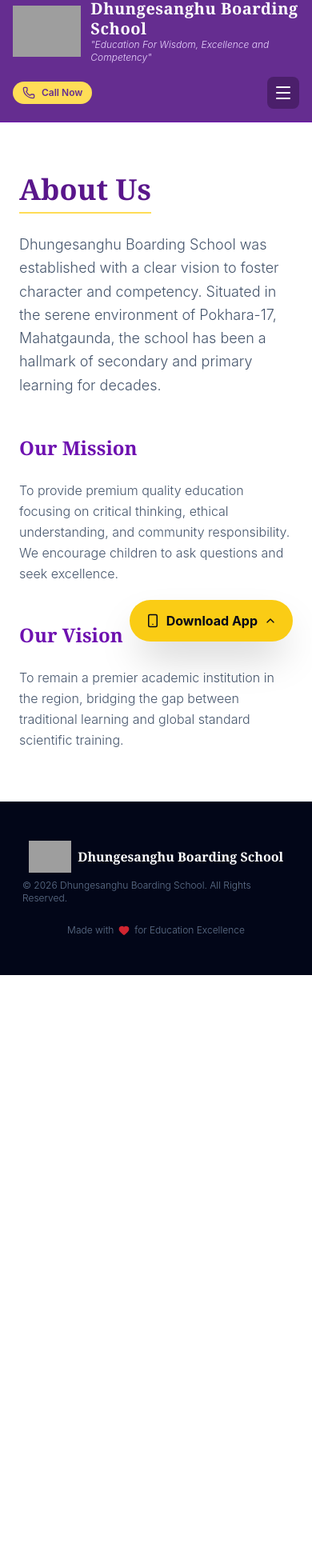
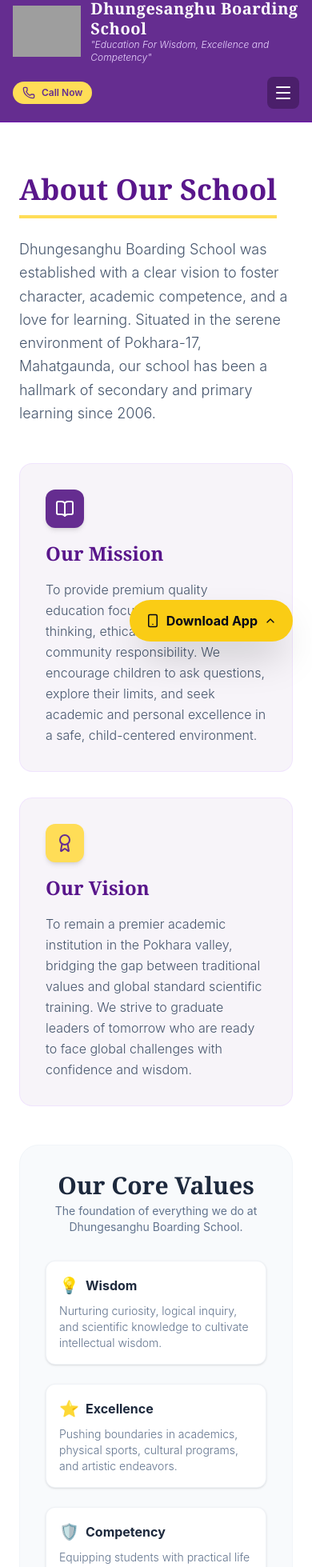
Before and after one commit to mijashsunar10/Dhungesanghu, a React (Vite) app in the folder dhungesangahu-frontend/: page /about-us in a window 390 px wide. Shown: the part 18-1977 px from the top of the page at 80% size. Before the commit the page ends 1237 px from the top, so only its background shows below. Built offline with nearby package versions, Linux system fonts and the light colour scheme; grey boxes are pictures that could not be loaded.

Commit message:
feat: add About Us section to homepage and expand detailed About Us page layout

```diff
--- a/dhungesangahu-frontend/src/pages/AboutUs.tsx
+++ b/dhungesangahu-frontend/src/pages/AboutUs.tsx
@@ -1,22 +1,113 @@
 import React from 'react';
+import { BookOpen, Award } from 'lucide-react';
 
 export const AboutUs: React.FC = () => {
   return (
-    <div className="py-16 px-6 max-w-4xl mx-auto text-left flex flex-col gap-6">
-      <h1 className="text-4xl font-bold font-serif text-purple-900 border-b-2 border-[#ffdd57] pb-2 w-fit">About Us</h1>
-      <p className="text-slate-600 text-lg leading-relaxed font-light">
-        Dhungesanghu Boarding School was established with a clear vision to foster character and competency. Situated in the serene environment of Pokhara-17, Mahatgaunda, the school has been a hallmark of secondary and primary learning for decades.
-      </p>
+    <div className="py-16 px-6 max-w-5xl mx-auto text-left flex flex-col gap-12 font-sans">
 
-      <h2 className="text-2xl font-semibold font-serif text-purple-800 mt-6">Our Mission</h2>
-      <p className="text-slate-600 leading-relaxed font-light">
-        To provide premium quality education focusing on critical thinking, ethical understanding, and community responsibility. We encourage children to ask questions and seek excellence.
-      </p>
+      {/* Title & Introduction */}
+      <div className="flex flex-col gap-4">
+        <h1 className="text-4xl sm:text-5xl font-bold font-serif text-purple-900 border-b-4 border-[#ffdd57] pb-3 w-fit">
+          About Our School
+        </h1>
+        <p className="text-slate-600 text-lg sm:text-xl leading-relaxed font-light mt-2">
+          Dhungesanghu Boarding School was established with a clear vision to foster character, academic competence, and a love for learning. Situated in the serene environment of Pokhara-17, Mahatgaunda, our school has been a hallmark of secondary and primary learning since 2006.
+        </p>
+      </div>
 
-      <h2 className="text-2xl font-semibold font-serif text-purple-800 mt-6">Our Vision</h2>
-      <p className="text-slate-600 leading-relaxed font-light">
-        To remain a premier academic institution in the region, bridging the gap between traditional learning and global standard scientific training.
-      </p>
+      {/* Grid: Mission & Vision */}
+      <div className="grid grid-cols-1 md:grid-cols-2 gap-8">
+        <div className="bg-[#652d90]/5 border border-purple-200/50 p-8 rounded-2xl flex flex-col gap-4">
+          <div className="w-12 h-12 bg-[#652d90] text-white rounded-xl flex items-center justify-center shadow-md">
+            <BookOpen className="h-6 w-6" />
+          </div>
+          <h2 className="text-2xl font-bold font-serif text-purple-900">Our Mission</h2>
+          <p className="text-slate-600 font-light leading-relaxed">
+            To provide premium quality education focusing on critical thinking, ethical understanding, and community responsibility. We encourage children to ask questions, explore their limits, and seek academic and personal excellence in a safe, child-centered environment.
+          </p>
+        </div>
+
+        <div className="bg-[#652d90]/5 border border-purple-200/50 p-8 rounded-2xl flex flex-col gap-4">
+          <div className="w-12 h-12 bg-[#ffdd57] text-[#652d90] rounded-xl flex items-center justify-center shadow-md">
+            <Award className="h-6 w-6" />
+          </div>
+          <h2 className="text-2xl font-bold font-serif text-purple-900">Our Vision</h2>
+          <p className="text-slate-600 font-light leading-relaxed">
+            To remain a premier academic institution in the Pokhara valley, bridging the gap between traditional values and global standard scientific training. We strive to graduate leaders of tomorrow who are ready to face global challenges with confidence and wisdom.
+          </p>
+        </div>
+      </div>
+
+      {/* Core Values Section */}
+      <div className="flex flex-col gap-8 bg-slate-50 p-8 rounded-3xl border border-slate-100">
+        <div className="text-center md:text-left">
+          <h2 className="text-3xl font-bold font-serif text-slate-800">Our Core Values</h2>
+          <p className="text-slate-500 text-sm mt-1">The foundation of everything we do at Dhungesanghu Boarding School.</p>
+        </div>
+
+        <div className="grid grid-cols-1 sm:grid-cols-3 gap-6">
+          <div className="flex flex-col gap-2 p-4 bg-white rounded-xl border border-slate-200/50 shadow-sm">
+            <div className="flex items-center gap-2">
+              <span className="text-[#652d90] font-bold text-xl">💡</span>
+              <h3 className="font-bold text-slate-800">Wisdom</h3>
+            </div>
+            <p className="text-slate-500 text-sm font-light">Nurturing curiosity, logical inquiry, and scientific knowledge to cultivate intellectual wisdom.</p>
+          </div>
+
+          <div className="flex flex-col gap-2 p-4 bg-white rounded-xl border border-slate-200/50 shadow-sm">
+            <div className="flex items-center gap-2">
+              <span className="text-[#652d90] font-bold text-xl">⭐</span>
+              <h3 className="font-bold text-slate-800">Excellence</h3>
+            </div>
+            <p className="text-slate-500 text-sm font-light">Pushing boundaries in academics, physical sports, cultural programs, and artistic endeavors.</p>
+          </div>
+
+          <div className="flex flex-col gap-2 p-4 bg-white rounded-xl border border-slate-200/50 shadow-sm">
+            <div className="flex items-center gap-2">
+              <span className="text-[#652d90] font-bold text-xl">🛡</span>
+              <h3 className="font-bold text-slate-800">Competency</h3>
+            </div>
+            <p className="text-slate-500 text-sm font-light">Equipping students with practical life skills, digital literacy, and leadership training.</p>
+          </div>
+        </div>
+      </div>
+
+      {/* Why Choose Us */}
+      <div className="grid grid-cols-1 lg:grid-cols-12 gap-8 items-center">
+        <div className="lg:col-span-7 flex flex-col gap-4">
+          <h2 className="text-3xl font-bold font-serif text-purple-900">Why Dhungesanghu?</h2>
+          <p className="text-slate-600 font-light leading-relaxed">
+            Our campus offers custom-designed labs, spacious playfields, and modern library materials that allow teachers to deliver engaging learning sessions. We are dedicated to maintaining a high teacher-to-student ratio to ensure personalized guidance.
+          </p>
+          <div className="grid grid-cols-1 sm:grid-cols-2 gap-3 mt-2 text-slate-700 text-sm font-medium">
+            <div className="flex items-center gap-2.5">
+              <div className="w-2.5 h-2.5 rounded-full bg-[#ffdd57]" />
+              <span>Modern Audio-Visual Classes</span>
+            </div>
+            <div className="flex items-center gap-2.5">
+              <div className="w-2.5 h-2.5 rounded-full bg-[#ffdd57]" />
+              <span>Full-Size Basketball & Football Courts</span>
+            </div>
+            <div className="flex items-center gap-2.5">
+              <div className="w-2.5 h-2.5 rounded-full bg-[#ffdd57]" />
+              <span>Affordable & Quality Transport</span>
+            </div>
+            <div className="flex items-center gap-2.5">
+              <div className="w-2.5 h-2.5 rounded-full bg-[#ffdd57]" />
+              <span>Safe and Sound Campus Boundary</span>
+            </div>
+          </div>
+        </div>
+
+        <div className="lg:col-span-5 h-[260px] rounded-3xl overflow-hidden border border-slate-200 shadow-lg">
+          <img
+            src="https://dhungesanghuschool.edu.np/wp-content/uploads/2026/06/711446612_1619901500136886_2783704930028341872_n.jpg"
+            alt="Students Activity"
+            className="w-full h-full object-cover"
+          />
+        </div>
+      </div>
+
     </div>
   );
 };
--- a/dhungesangahu-frontend/src/pages/Home.tsx
+++ b/dhungesangahu-frontend/src/pages/Home.tsx
@@ -21,6 +21,8 @@ export const Home: React.FC = () => {
   }, []);
 
   return (
+    <div className="w-full flex flex-col">
+      {/* Landing Slider Section */}
       <section className="relative min-h-[500px] h-[calc(100vh-180px)] lg:h-[calc(100vh-125px)] w-full overflow-hidden flex items-center justify-center">
         {/* Background Slides with Ken Burns effect */}
         <div className="absolute inset-0 z-0 overflow-hidden">
@@ -79,5 +81,82 @@ export const Home: React.FC = () => {
           </div>
         </div>
       </section>
+
+      {/* About Us Section */}
+      <section className="bg-gradient-to-b from-white to-[#f7f3fb] py-20 px-6 sm:px-12 md:px-20 font-sans">
+        <div className="max-w-7xl mx-auto grid grid-cols-1 lg:grid-cols-12 gap-12 lg:gap-16 items-center">
+
+          {/* IMAGE SECTION */}
+          <div className="lg:col-span-6 w-full">
+            <div className="flex overflow-x-auto snap-x snap-mandatory gap-4 pb-4 md:pb-0 md:grid md:grid-cols-2 md:gap-4 md:auto-rows-[180px]">
+              <img
+                src="https://dhungesanghuschool.edu.np/wp-content/uploads/2026/06/726495301_27214325098227711_5095630771598862657_n.jpeg"
+                alt="School Program"
+                className="snap-start min-w-full md:min-w-0 md:row-span-2 h-[240px] md:h-full w-full object-cover rounded-2xl shadow-md border border-slate-100"
+              />
+              <img
+                src="https://dhungesanghuschool.edu.np/wp-content/uploads/2026/06/709708868_1615055323954837_6000510963209356473_n.jpg"
+                alt="School Event"
+                className="snap-start min-w-full md:min-w-0 h-[240px] md:h-full w-full object-cover rounded-2xl shadow-md border border-slate-100"
+              />
+              <img
+                src="https://dhungesanghuschool.edu.np/wp-content/uploads/2026/06/711446612_1619901500136886_2783704930028341872_n.jpg"
+                alt="Students Activity"
+                className="snap-start min-w-full md:min-w-0 h-[240px] md:h-full w-full object-cover rounded-2xl shadow-md border border-slate-100"
+              />
+            </div>
+          </div>
+
+          {/* CONTENT SECTION */}
+          <div className="lg:col-span-6 flex flex-col items-center lg:items-start text-center lg:text-left gap-5">
+            <span className="inline-block px-4 py-1.5 bg-[#652d90]/10 text-[#652d90] font-semibold text-sm rounded-full tracking-wide">
+              About Us
+            </span>
+
+            <h2 className="text-3xl sm:text-4xl font-extrabold text-[#652d90] font-serif leading-tight">
+              Dhungesanghu Boarding School
+            </h2>
+
+            <div className="flex flex-col gap-4 text-slate-600 font-light leading-relaxed">
+              <p>
+                Dhungesanghu Boarding School is a well-established educational institution
+                dedicated to academic excellence, discipline, and holistic development.
+                With experienced teachers and modern teaching methods, we nurture
+                confident and capable students.
+              </p>
+              <p>
+                We believe in providing an atmosphere where kids learn to cooperate, create,
+                and critically analyze tasks, preparing them to be future leaders.
+              </p>
+            </div>
+
+            <ul className="flex flex-col gap-3 my-2 text-left w-full sm:w-auto">
+              <li className="relative pl-2 text-[#652d90] font-bold text-sm sm:text-base flex items-start gap-2">
+                <span className="text-[#652d90] font-extrabold select-none">✔</span>
+                <span>Quality education with experienced faculty</span>
+              </li>
+              <li className="relative pl-2 text-[#652d90] font-bold text-sm sm:text-base flex items-start gap-2">
+                <span className="text-[#652d90] font-extrabold select-none">✔</span>
+                <span>Safe, disciplined, and child-friendly environment</span>
+              </li>
+              <li className="relative pl-2 text-[#652d90] font-bold text-sm sm:text-base flex items-start gap-2">
+                <span className="text-[#652d90] font-extrabold select-none">✔</span>
+                <span>Focus on academics, sports, and moral values</span>
+              </li>
+            </ul>
+
+            <div className="mt-4">
+              <NavLink
+                to="/about-us"
+                className="inline-block bg-[#4b1f6b] hover:bg-[#652d90] text-white font-semibold px-8 py-3.5 rounded-full shadow-md hover:shadow-lg transition-all duration-300"
+              >
+                Learn More
+              </NavLink>
+            </div>
+          </div>
+
+        </div>
+      </section>
+    </div>
   );
 };
```
Lines whose indentation alone changed are shown as unchanged.
